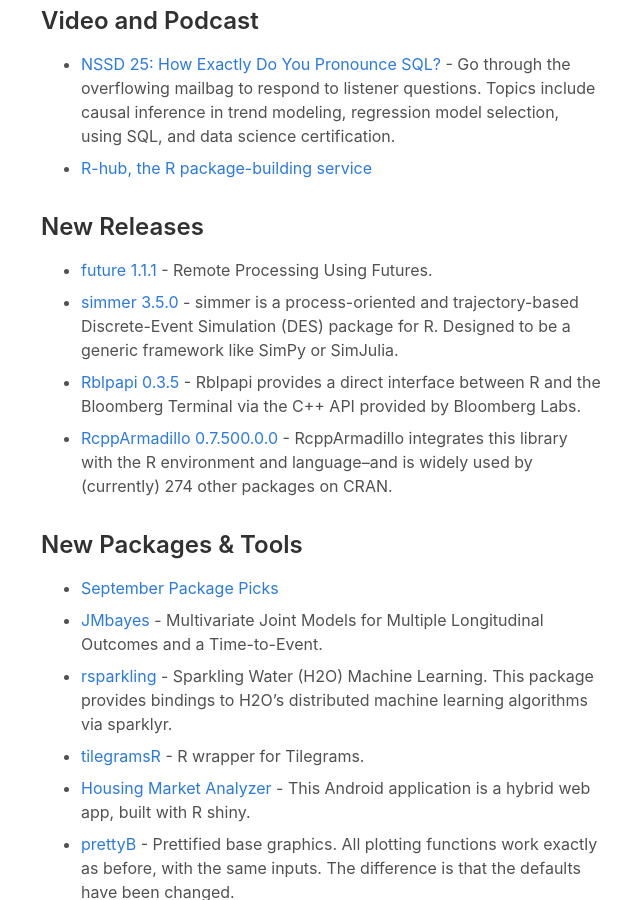
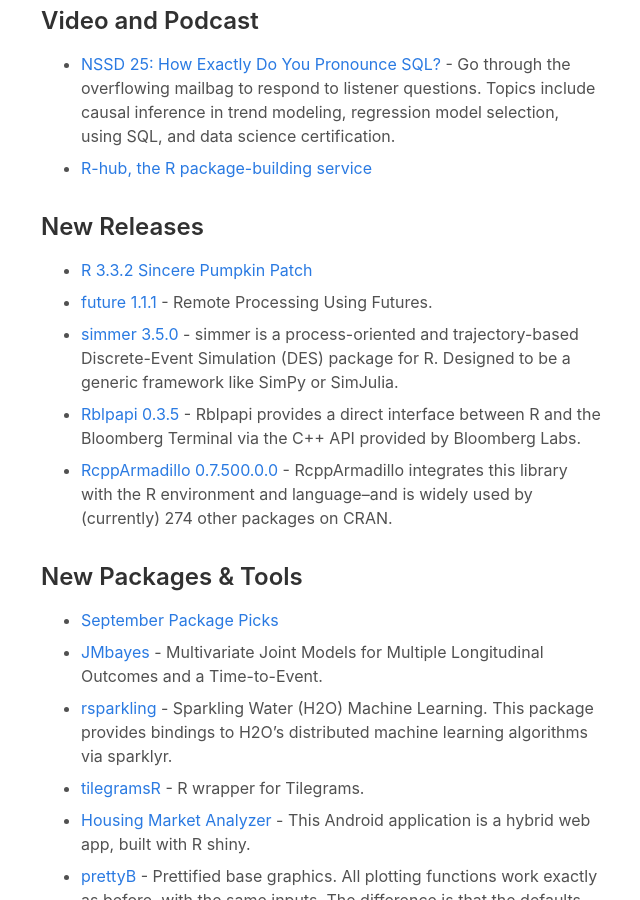
Before and after one commit to rweekly/rweekly.org, a Jekyll site: the page built from _posts/2016-10-31-23.md, in a window 1280 px wide and 900 px high, scrolled down 3537 px. Shown: the whole window, without its empty margins (319-959 px from the left). Built offline with Jekyll 4.4.1, drawn with Linux system fonts in a browser that asks for light colours; comment, search, counter and statistics services are not loaded.

Commit message:
Add: R 3.3.2 in New Releases

```diff
--- a/_posts/2016-10-31-23.md
+++ b/_posts/2016-10-31-23.md
@@ -97,6 +97,8 @@
 
 ## New Releases
 
++ [R 3.3.2 Sincere Pumpkin Patch](https://stat.ethz.ch/pipermail/r-announce/2016/000608.html)
+
 + [future 1.1.1](http://www.jottr.org/2016/10/remote-processing-using-futures.html) - Remote Processing Using Futures.
 
 + [simmer 3.5.0](http://fishyoperations.com/2016/10/27/simmer-v350-released-on-cran.html) - simmer is a process-oriented and trajectory-based Discrete-Event Simulation (DES) package for R. Designed to be a generic framework like SimPy or SimJulia.
```
